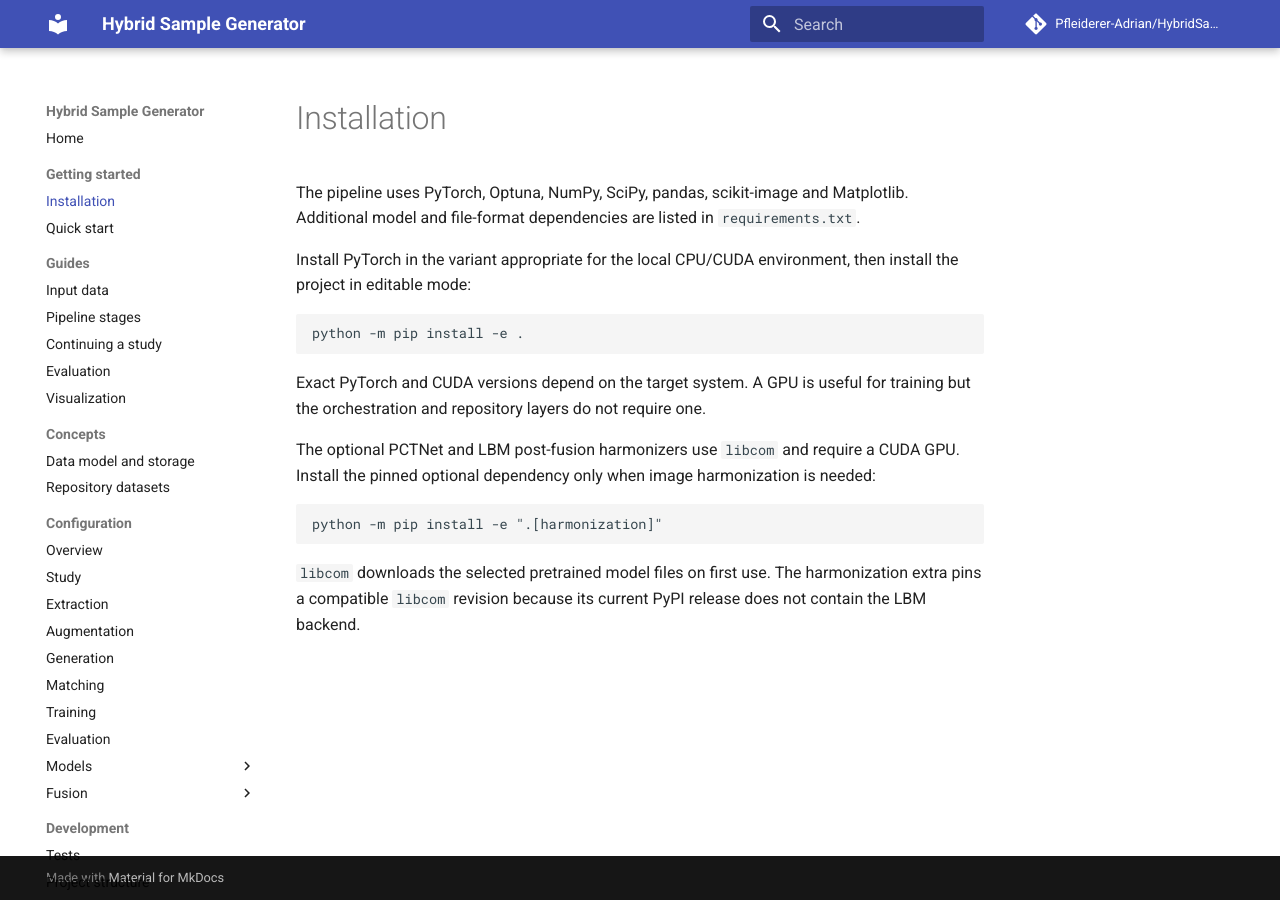
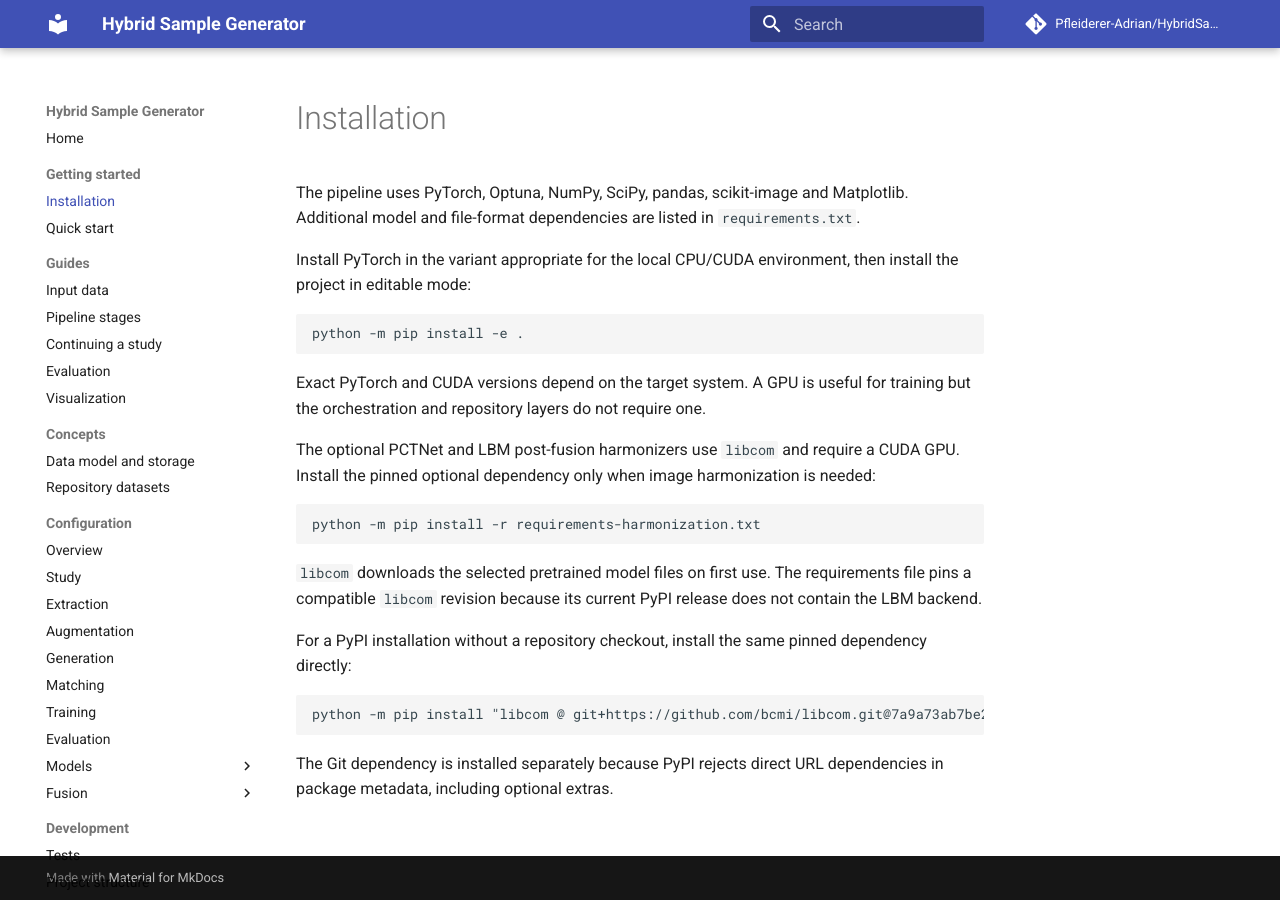
Before and after one commit to Pfleiderer-Adrian/HybridSampleGeneration, an MkDocs documentation site: the page built from docs/getting-started/installation.md, in a window 1280 px wide. Built offline with MkDocs 1.6.1 and Material for MkDocs 9.7.7, drawn with Linux system fonts in a browser that asks for light colours; comment, search, counter and statistics services are not loaded.

Commit message:
fix libcom bug

````diff
--- a/docs/getting-started/installation.md
+++ b/docs/getting-started/installation.md
@@ -19,9 +19,19 @@ CUDA GPU. Install the pinned optional dependency only when image harmonization
 is needed:
 
 ```bash
-python -m pip install -e ".[harmonization]"
+python -m pip install -r requirements-harmonization.txt
 ```
 
 `libcom` downloads the selected pretrained model files on first use. The
-harmonization extra pins a compatible `libcom` revision because its current
+requirements file pins a compatible `libcom` revision because its current
 PyPI release does not contain the LBM backend.
+
+For a PyPI installation without a repository checkout, install the same pinned
+dependency directly:
+
+```bash
+python -m pip install "libcom @ git+https://github.com/bcmi/libcom.git@7a9a73ab7be2ebe4fdd92718aa778cba7bfcd92c"
+```
+
+The Git dependency is installed separately because PyPI rejects direct URL
+dependencies in package metadata, including optional extras.
--- a/pyproject.toml
+++ b/pyproject.toml
@@ -43,9 +43,6 @@ experiments = [
   "safetensors>=0.4.5",
   "transformers>=4.46.0",
 ]
-harmonization = [
-  "libcom @ git+https://github.com/bcmi/libcom.git@7a9a73ab7be2ebe4fdd92718aa778cba7bfcd92c",
-]
 
 [tool.setuptools.dynamic]
 dependencies = { file = ["requirements.txt"] }
--- /dev/null
+++ b/requirements-harmonization.txt
@@ -0,0 +1,2 @@
+# Optional PCTNet/LBM backend; installed separately from PyPI package metadata.
+libcom @ git+https://github.com/bcmi/libcom.git@7a9a73ab7be2ebe4fdd92718aa778cba7bfcd92c
````
Also changed, not shown: README.md (+3 -3 lines), docs/configuration/reference/fusion-classical.md (+1 -1 lines), docs/guides/pipeline.md (+1 -1 lines), 4 other files.
